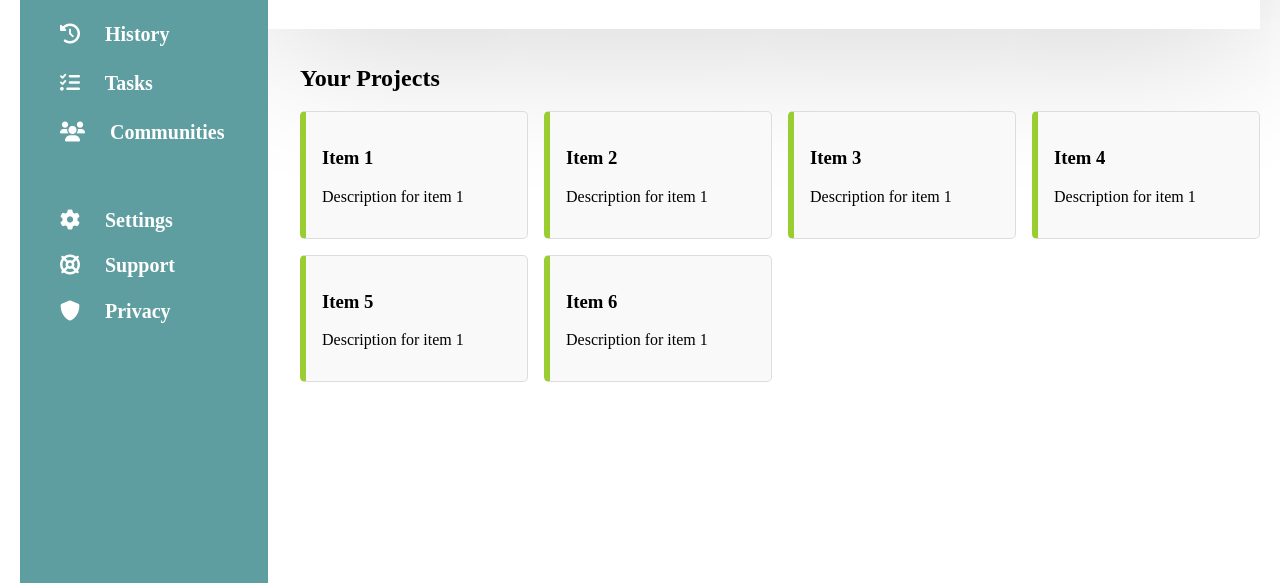
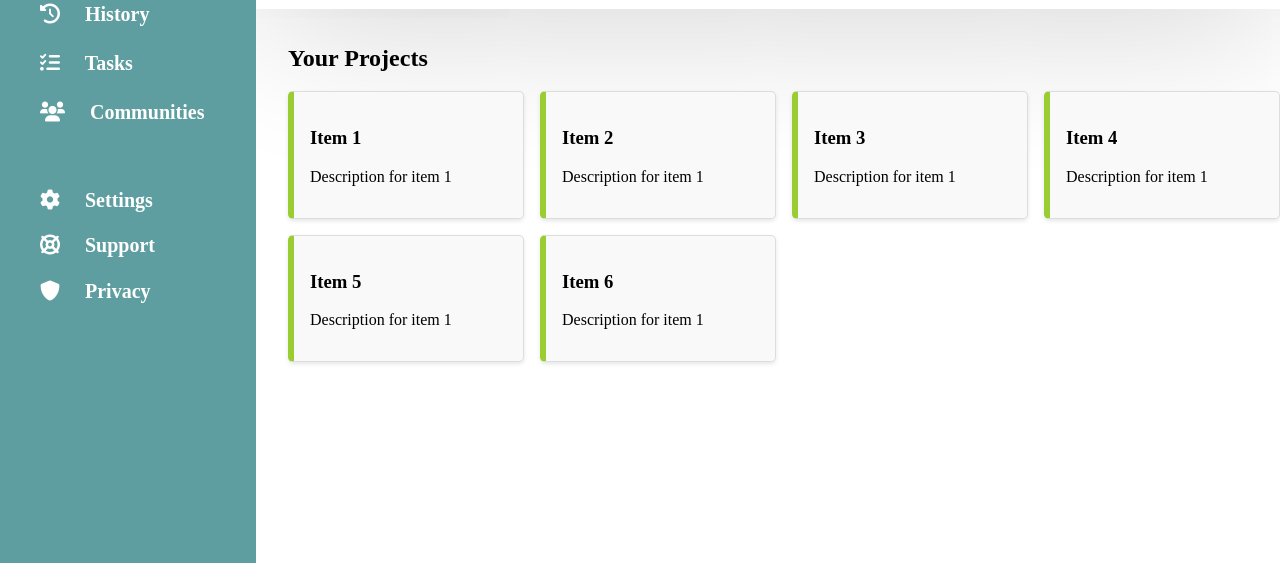
Before and after one commit to malexaims/odin-dashboard, a plain HTML site: page index.html in a window 1280 px wide. Shown: the part 237-820 px from the top of the page. Drawn offline with Linux system fonts and the light colour scheme.

Commit message:
More formatting

```diff
--- a/style.css
+++ b/style.css
@@ -4,7 +4,7 @@
 
 body, html{
     margin: 0;
-    padding: 10px;
+    padding: 0px;
     height: 100%;
 }
 
@@ -118,6 +118,7 @@ nav{
     padding: 1rem;
     position: relative;
     border-left: 6px solid yellowgreen;
+    box-shadow: 0 2px 4px rgba(0, 0, 0, 0.1);
 }
 
 .icons {
```
